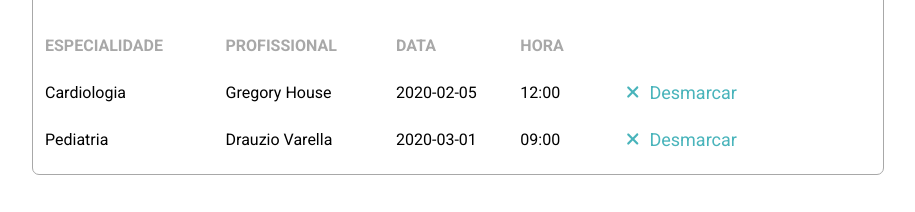
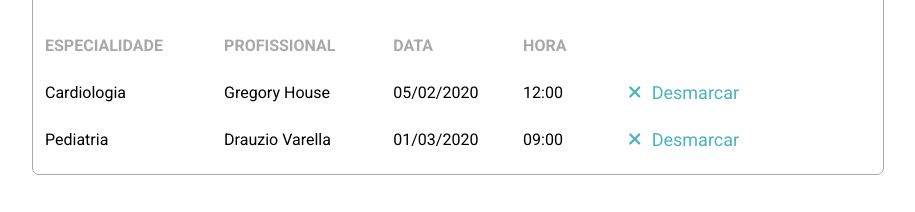
Before and after one commit to brunosilva/medicar, a Next.js app: page /appointments in a window 1280 px wide. Shown: the part 461-673 px from the top of the page, without its empty margins (48-963 px from the left). Built offline with nearby package versions, Linux system fonts and the light colour scheme; data requests are answered from the project's data file.

Commit message:
docs: :memo: change README.md

```diff
--- a/components/Table/index.tsx
+++ b/components/Table/index.tsx
@@ -1,4 +1,5 @@
 
+import moment from "moment";
 import { IAppomtments } from "../../pages/appointments/hooks/type";
 import { Button } from "../Button";
 import Icon from "../Icon";
@@ -25,7 +26,7 @@ export default function Table<IProps>({data}) {
             <TR key={item.id}>
               <td>{item?.medico?.especialidade.nome}</td>
               <td>{item?.medico?.nome}</td>
-              <td>{item?.dia}</td>
+              <td>{moment(item?.dia).format("DD/MM/YYYY")}</td>
               <td>{item?.horario}</td>
               <td><Button color="transparent"><Icon model="close" /> Desmarcar</Button></td>
             </TR>
```
Also changed, not shown: 1 other file (tests, documents, lock files or other folders).
